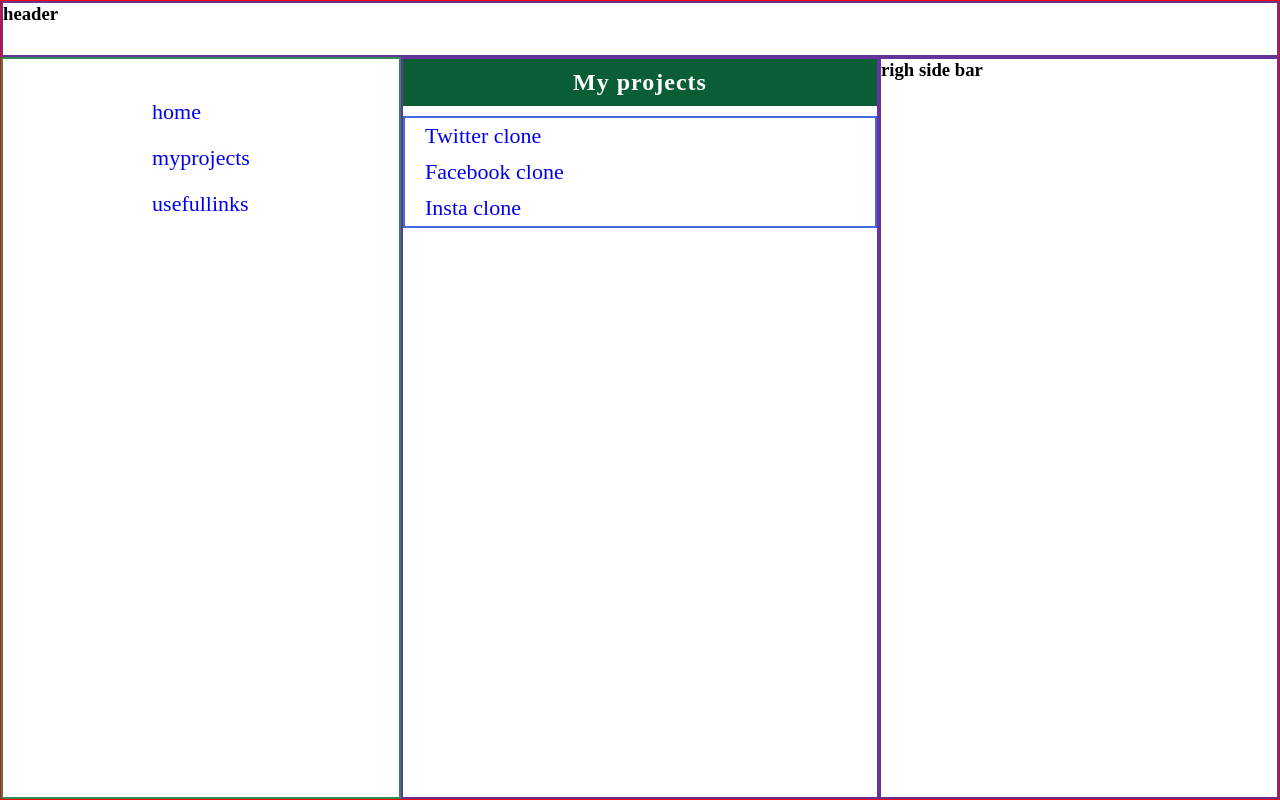
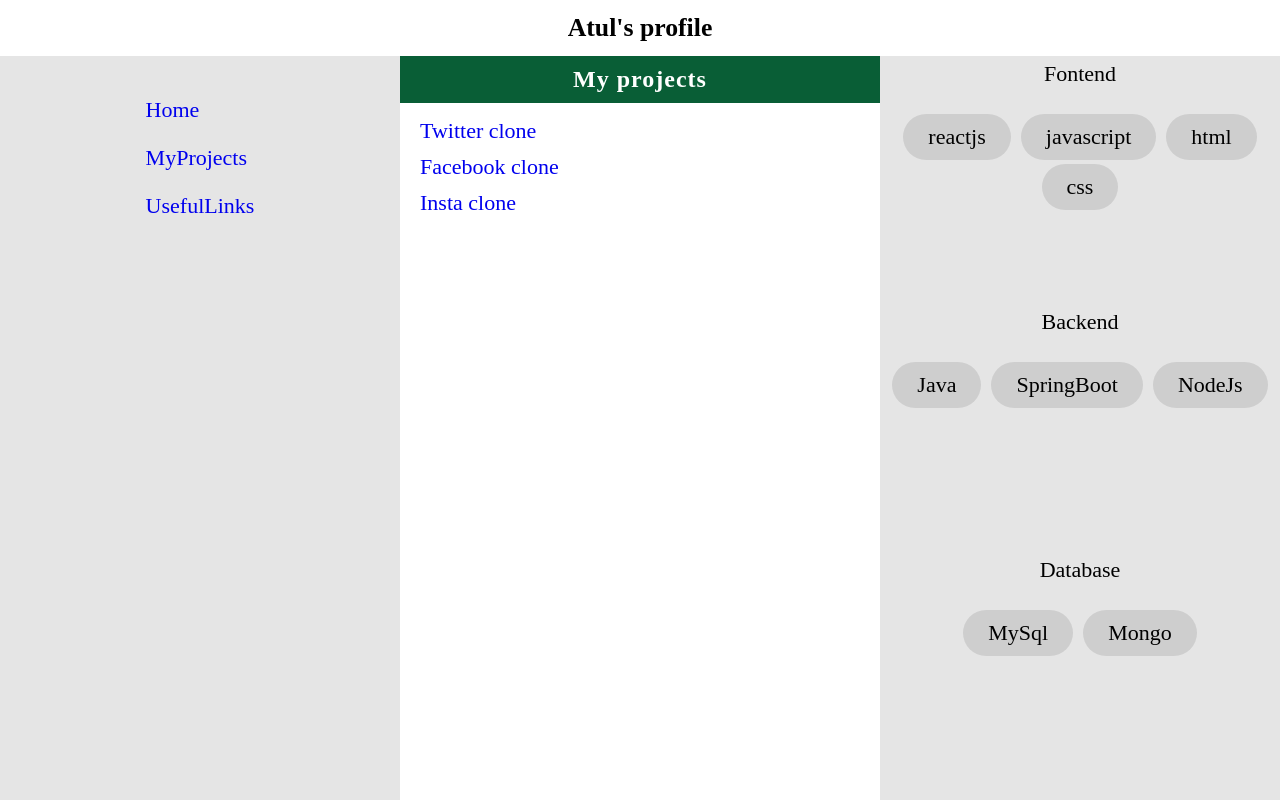
Before and after one commit to atulnitrr/atul-portfolio, a React (Create React App) app: page / in a window 1280 px wide. Built offline with nearby package versions, Linux system fonts and the light colour scheme.

Commit message:
Added commits

```diff
--- a/src/App.css
+++ b/src/App.css
@@ -5,7 +5,7 @@
 }
 
 .top-container {
-  border: 1px solid red;
+  /* border: 1px solid red; */
   min-height: 100vh;
   display: grid;
   grid-template: minmax(56px, auto) 1fr / minmax(auto, 400px) minmax(300px, 1fr) minmax(
@@ -15,7 +15,7 @@
 }
 
 .top-container .top-container-item:not(.tc-ls) {
-  border: 2px solid rebeccapurple;
+  /* border: 2px solid rebeccapurple; */
 }
 
 .top-container .tc-h {
--- a/src/component/LeftSideBar.js
+++ b/src/component/LeftSideBar.js
@@ -6,9 +6,9 @@ function LeftSideBar() {
   return (
     <aside className="top-container-item tc-ls">
       <div className="tc-ls-l-w">
-        <Link to="/">home</Link>
-        <Link to="/myprojects">myprojects</Link>
-        <Link to="/usefulinks">usefullinks</Link>
+        <Link to="/">Home</Link>
+        <Link to="/myprojects">MyProjects</Link>
+        <Link to="/usefulinks">UsefulLinks</Link>
       </div>
     </aside>
   );
--- a/src/component/MainHeader.js
+++ b/src/component/MainHeader.js
@@ -1,9 +1,10 @@
 import React from "react";
+import "../css/MainHeader.css";
 
 function MainHeader() {
   return (
     <header className="top-container-item tc-h">
-      <h3>header</h3>
+      <h3>Atul's profile</h3>
     </header>
   );
 }
--- a/src/component/MyProjects.js
+++ b/src/component/MyProjects.js
@@ -1,7 +1,10 @@
-import React from "react";
+import React, { useEffect } from "react";
 import "../css/MyProjects.css";
 
 function MyProjects() {
+  useEffect(() => {
+    document.title = "AP | Projects";
+  }, []);
   return (
     <div className="mp">
       <header>My projects</header>
--- a/src/component/RightSideBar.js
+++ b/src/component/RightSideBar.js
@@ -1,9 +1,32 @@
 import React from "react";
-
+import "../css/RightSideBar.css";
 function RightSideBar() {
   return (
     <aside className="top-container-item tc-rs">
-      <h3>righ side bar</h3>
+      <div className="tc-ts">
+        <p>Fontend</p>
+        <div className="ts-tn">
+          <span>reactjs</span>
+          <span>javascript</span>
+          <span>html</span>
+          <span>css</span>
+        </div>
+      </div>
+      <div className="tc-ts">
+        <p>Backend</p>
+        <div className="ts-tn">
+          <span>Java</span>
+          <span>SpringBoot</span>
+          <span>NodeJs</span>
+        </div>
+      </div>
+      <div className="tc-ts">
+        <p>Database</p>
+        <div className="ts-tn">
+          <span>MySql</span>
+          <span>Mongo</span>
+        </div>
+      </div>
     </aside>
   );
 }
--- a/src/component/UseFulLinks.js
+++ b/src/component/UseFulLinks.js
@@ -1,9 +1,37 @@
-import React from "react";
+import React, { useEffect } from "react";
+import "../css/MyProjects.css";
 
 function UseFulLinks() {
+  useEffect(() => {
+    document.title = "AP | LINKS ";
+  }, []);
+
   return (
-    <div>
-      <h3>use ful links</h3>
+    <div className="mp">
+      <header>My links</header>
+      <div className="mpl">
+        <a
+          href="http://rachelbythebay.com/w/"
+          target="_blank"
+          rel="noopener noreferrer"
+        >
+          rachelbythebay
+        </a>
+        <a
+          href="https://csslayout.io/patterns"
+          target="_blank"
+          rel="noopener noreferrer"
+        >
+          css layouts{" "}
+        </a>
+        <a
+          href="https://ponyfoo.com/articles/es6-arrow-functions-in-depth"
+          target="_blank"
+          rel="noopener noreferrer"
+        >
+          pny fooo{" "}
+        </a>
+      </div>
     </div>
   );
 }
--- a/src/css/LeftSideBar.css
+++ b/src/css/LeftSideBar.css
@@ -1,8 +1,9 @@
 .tc-ls {
-  border: 2px solid seagreen;
+  /* border: 2px solid seagreen; */
   display: flex;
   justify-content: center;
   padding-top: 30px;
+  background-color: rgba(0, 0, 0, 0.1);
 }
 .tc-ls .tc-ls-l-w {
   /* border: 2px solid seagreen; */
@@ -14,14 +15,16 @@
 
 .tc-ls .tc-ls-l-w a {
   text-decoration: none;
-  padding: 10px;
+  padding: 5px 10px;
+  margin: 6px 0;
   font-size: 22px;
+
   cursor: pointer;
   transition: all 0.3s;
 }
 
 .tc-ls .tc-ls-l-w a:hover {
-  background-color: rgba(29, 161, 242, 0.1);
+  background-color: rgba(29, 161, 242, 0.3);
   transform: scale(1.2);
   color: #000;
   border-radius: 25px;
--- /dev/null
+++ b/src/css/MainHeader.css
@@ -0,0 +1,11 @@
+.tc-h {
+  font-size: 22px;
+  display: flex;
+  justify-content: center;
+  align-items: center;
+  position: -webkit-sticky;
+  position: sticky;
+  top: 0;
+  background-color: #fff;
+  border-bottom: rgba(255, 255, 255, 0.2);
+}
--- a/src/css/MyProjects.css
+++ b/src/css/MyProjects.css
@@ -21,7 +21,7 @@
 }
 
 .mp .mpl {
-  border: 2px solid royalblue;
+  /* border: 2px solid royalblue; */
   margin-top: 10px;
   padding-left: 10px;
   display: flex;
--- /dev/null
+++ b/src/css/RightSideBar.css
@@ -0,0 +1,40 @@
+.tc-rs {
+  /* border: 1px solid rebeccapurple; */
+  background-color: rgba(0, 0, 0, 0.1);
+  font-size: 22px;
+  display: flex;
+  flex-direction: column;
+}
+
+.tc-rs .tc-ts {
+  flex: 1 1 0;
+  /* border: 1px solid green; */
+  padding: 5px 0;
+  display: flex;
+  flex-direction: column;
+  align-items: center;
+}
+
+.tc-ts .ts-tn {
+  /* border: 1px solid goldenrod; */
+  display: flex;
+  flex-flow: row wrap;
+  justify-content: center;
+}
+.tc-ts p {
+  padding-bottom: 10px;
+  margin-bottom: 15px;
+  cursor: pointer;
+}
+
+.tc-ts .ts-tn span {
+  padding: 10px 25px;
+  margin: 2px 5px;
+  border-radius: 25px;
+  cursor: pointer;
+  background-color: rgba(0, 0, 0, 0.1);
+}
+
+.tc-ts .ts-tn span:hover {
+  background-color: rgb(26, 145, 218, 0.8);
+}
--- /dev/null
+++ b/src/css/UseFulLinks.css
@@ -0,0 +1,3 @@
+.ul-w {
+  display: flex;
+}
```
